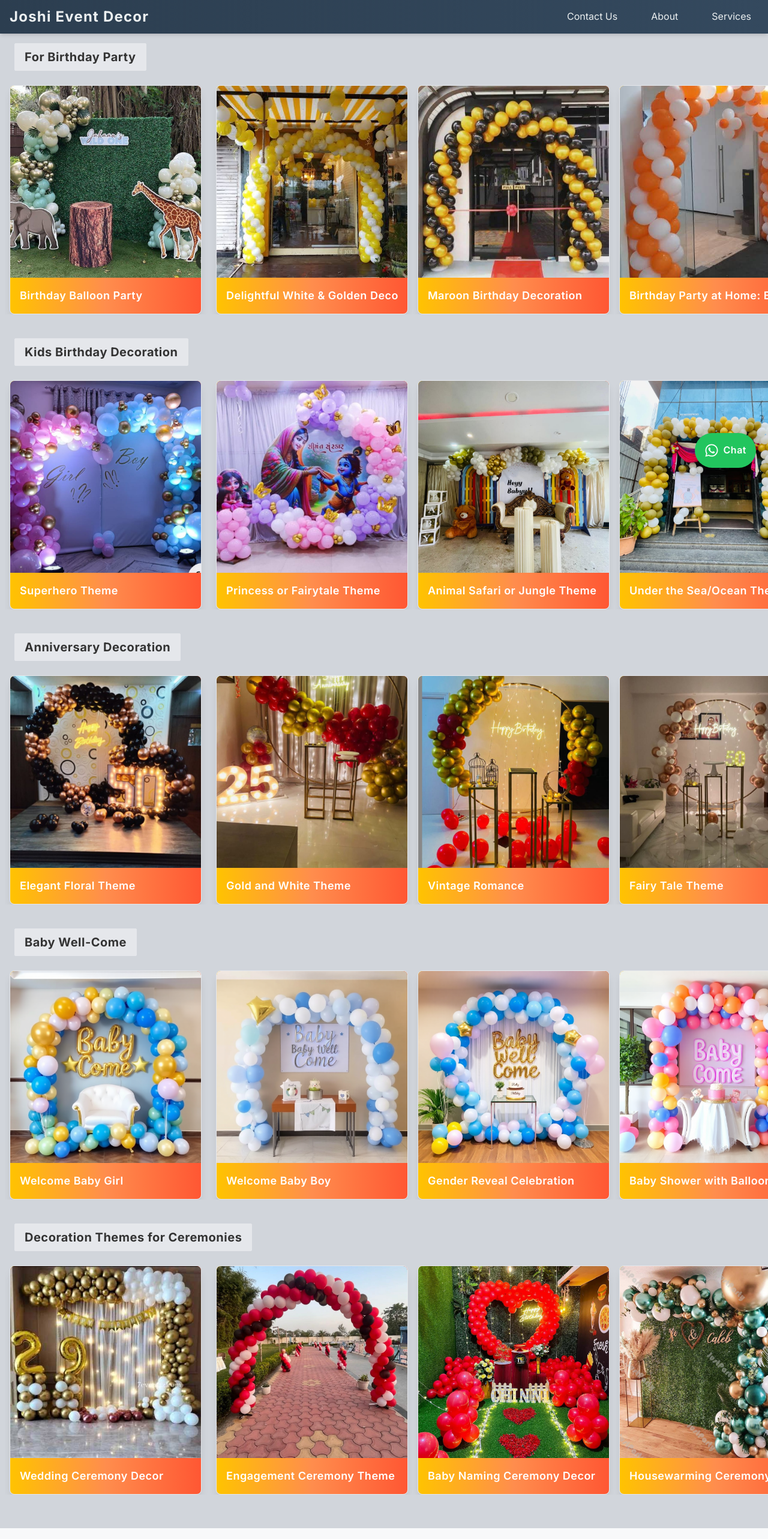
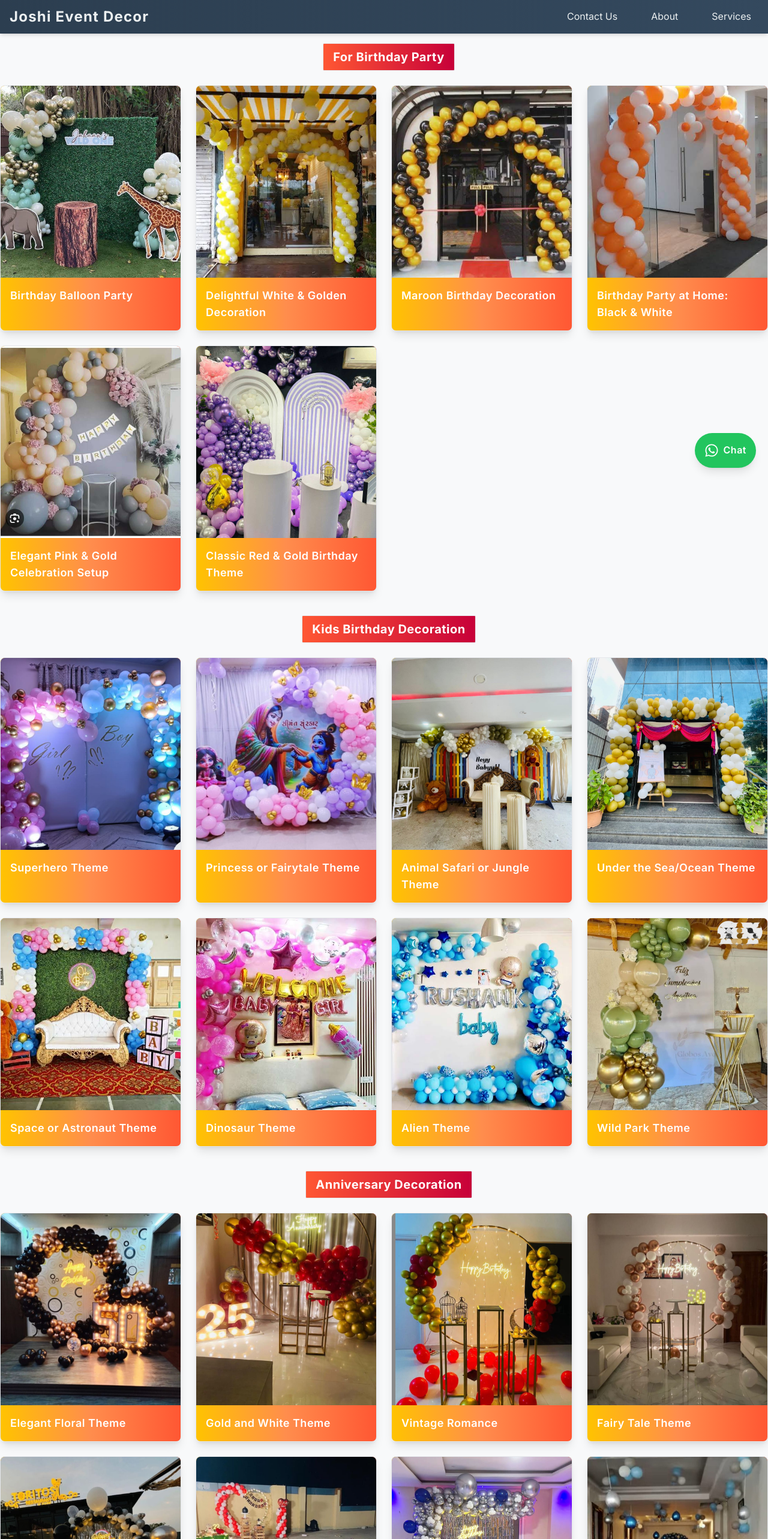
Before and after one commit to asuthar2002/staticnext, a Next.js app: page / in a window 1280 px wide. Shown: the top 2566 px of the page at 60% size. Built offline with nearby package versions, Linux system fonts and the light colour scheme.

Commit message:
Update Home.js

```diff
--- a/src/app/components/Home.js
+++ b/src/app/components/Home.js
@@ -7,83 +7,82 @@ import products5 from "@/data/products5";
 
 export default function Home() {
   return (
-    <div className="mb-10  bg-gray-300">
-      <div className="container ml-2 mr-0 py-4 ">
-        {/* <h1 className="text-2xl font-bold mb-6">Joshi Ballon Decor</h1> */}
-
+    <div className="mb-10">
+      <div className="container mx-auto py-4">
         {/* First Row */}
         <div className="mb-10">
-          <h1 className="text-xl font-bold mb-6 ml-4 bg-gray-200 inline-block py-2 px-4 rounded-sm border ">
+          <div className="text-center">
+            <h2 className="text-xl font-bold mb-6 ml-4 bg-gradient-to-r from-[#FF5733] to-[#C70039] inline-block py-2 px-4 rounded-sm border text-white">
               For Birthday Party
-          </h1>
-          <div className="overflow-x-auto whitespace-nowrap scrollbar-hide">
-            <div className="flex space-x-4">
+            </h2>
+          </div>
+          <div className="grid grid-cols-2 md:grid-cols-3 lg:grid-cols-4 gap-3 md:gap-6">
             {products.map((product, index) => (
-                <div key={index} className="w-80 flex-shrink-0 sm:mx-2">
+              <div key={index} className="flex-shrink-0 flex justify-center">
                 <Card {...product} />
               </div>
             ))}
           </div>
         </div>
-        </div>
 
-        {/* products2 */}
+        {/* Kids Birthday Decoration */}
         <div className="mb-10">
-          <h2 className="text-xl  font-bold mb-6 bg-gray-200 ml-4 inline-block py-2 px-4 rounded-sm border">
+          <div className="text-center">
+            <h2 className="text-xl font-bold mb-6 ml-4 bg-gradient-to-r from-[#FF5733] to-[#C70039] inline-block py-2 px-4 rounded-sm border text-white">
               Kids Birthday Decoration
             </h2>
-          <div className="overflow-x-auto whitespace-nowrap scrollbar-hide">
-            <div className="flex space-x-4">
+          </div>
+          <div className="grid grid-cols-2 md:grid-cols-3 lg:grid-cols-4 gap-3 md:gap-6">
             {products2.map((product, index) => (
-                <div key={index} className="w-80 flex-shrink-0 sm:mx-2">
+              <div key={index} className="flex-shrink-0 flex justify-center">
                 <Card {...product} />
               </div>
             ))}
           </div>
         </div>
-        </div>
 
         {/* Anniversary Decoration */}
         <div className="mb-10">
-          <h2 className="text-xl  font-bold mb-6 bg-gray-200 ml-4 inline-block py-2 px-4 rounded-sm border">
+          <div className="text-center">
+            <h2 className="text-xl font-bold mb-6 ml-4 bg-gradient-to-r from-[#FF5733] to-[#C70039] inline-block py-2 px-4 rounded-sm border text-white">
               Anniversary Decoration
             </h2>
-          <div className="overflow-x-auto whitespace-nowrap scrollbar-hide">
-            <div className="flex space-x-4">
+          </div>
+          <div className="grid grid-cols-2 md:grid-cols-3 lg:grid-cols-4 gap-3 md:gap-6">
             {products3.map((product, index) => (
-                <div key={index} className="w-80 flex-shrink-0 sm:mx-2">
+              <div key={index} className="flex-shrink-0 flex justify-center">
                 <Card {...product} />
               </div>
             ))}
           </div>
         </div>
+
+        {/* Baby Welcome */}
+        <div className="mb-10">
+          <div className="text-center">
+            <h2 className="text-xl font-bold mb-6 ml-4 bg-gradient-to-r from-[#FF5733] to-[#C70039] inline-block py-2 px-4 rounded-sm border text-white">
+              Baby Welcome
+            </h2>
           </div>
-
-        {/* Welcome baby */}
-        <div className="mb-10">
-          <h2 className="text-xl  font-bold mb-6 bg-gray-200 ml-4 inline-block py-2 px-4 rounded-sm border">
-            Baby Well-Come
-          </h2>
-          <div className="overflow-x-auto whitespace-nowrap scrollbar-hide">
-            <div className="flex space-x-4">
+          <div className="grid grid-cols-2 md:grid-cols-3 lg:grid-cols-4 gap-3 md:gap-6">
             {products4.map((product, index) => (
-                <div key={index} className="w-80 flex-shrink-0 sm:mx-2">
+              <div key={index} className="flex-shrink-0 flex justify-center">
                 <Card {...product} />
               </div>
             ))}
           </div>
         </div>
+
+        {/* Decoration for Ceremonies */}
+        <div className="mb-10">
+          <div className="text-center">
+            <h2 className="text-xl font-bold mb-6 ml-4 bg-gradient-to-r from-[#FF5733] to-[#C70039] inline-block py-2 px-4 rounded-sm border text-white">
+              Decoration for Ceremonies
+            </h2>
           </div>
-
-        {/* Decoration themes for various ceremonies */}
-        <div className="mb-10">
-          <h1 className="text-xl  font-bold mb-6 bg-gray-200 ml-4 inline-block py-2 px-4 rounded-sm border">
-            Decoration Themes for Ceremonies
-          </h1>
-          <div className="overflow-x-auto whitespace-nowrap scrollbar-hide">
-            <div className="flex space-x-4">
+          <div className="grid grid-cols-2 md:grid-cols-3 lg:grid-cols-4 gap-3 md:gap-6">
             {products5.map((product, index) => (
-                <div key={index} className="w-80 flex-shrink-0 sm:mx-2">
+              <div key={index} className="flex-shrink-0 flex justify-center">
                 <Card {...product} />
               </div>
             ))}
@@ -91,6 +90,5 @@ export default function Home() {
         </div>
       </div>
     </div>
-    </div>
   );
 }
```
Lines whose indentation alone changed are shown as unchanged.
